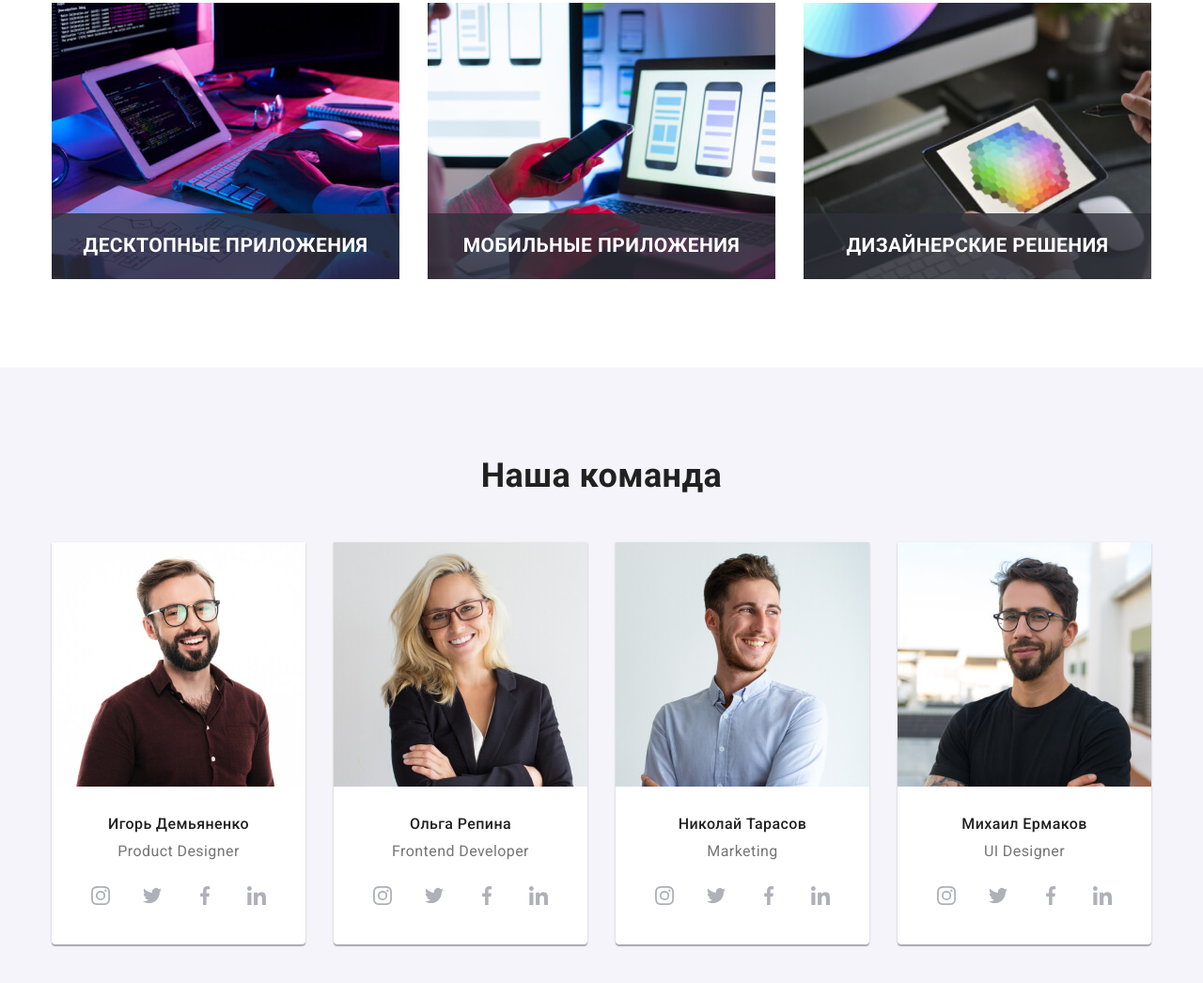
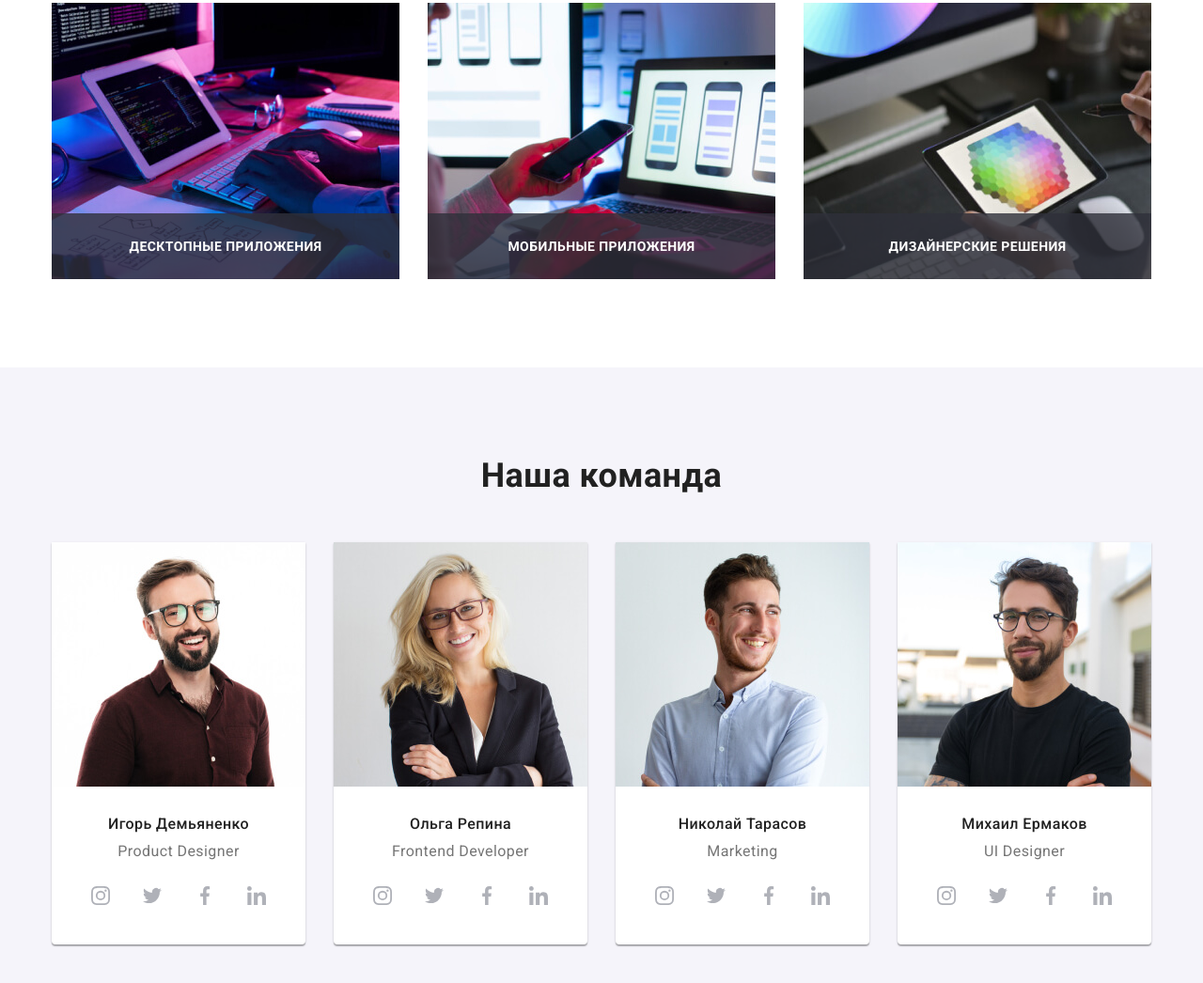
Before and after one commit to ValeriiaSiabruk/goit-markup-hw-05, a plain HTML site: page index.html in a window 1280 px wide. Shown: the part 1206-2252 px from the top of the page at 94% size. Drawn offline with Linux system fonts and the light colour scheme.

Commit message:
add font size to text

```diff
--- a/css/styles.css
+++ b/css/styles.css
@@ -331,7 +331,9 @@ button {
   z-index: 20;
 }
 
-/* TODO add h2 font size */
+.services-list-title {
+  font-size: 14px;
+}
 
 .team {
   background-color: var(--lite-gray);
--- a/index.html
+++ b/index.html
@@ -131,7 +131,7 @@
                 height="294"
               />
               <div class="services-list-text">
-                <h2>Десктопные приложения</h2>
+                <h2 class="services-list-title">Десктопные приложения</h2>
               </div>
             </li>
 
@@ -144,7 +144,7 @@
                 height="294"
               />
               <div class="services-list-text">
-                <h2>Мобильные приложения</h2>
+                <h2 class="services-list-title">Мобильные приложения</h2>
               </div>
             </li>
 
@@ -157,7 +157,7 @@
                 height="294"
               />
               <div class="services-list-text">
-                <h2>Дизайнерские решения</h2>
+                <h2 class="services-list-title">Дизайнерские решения</h2>
               </div>
             </li>
           </ul>
```
